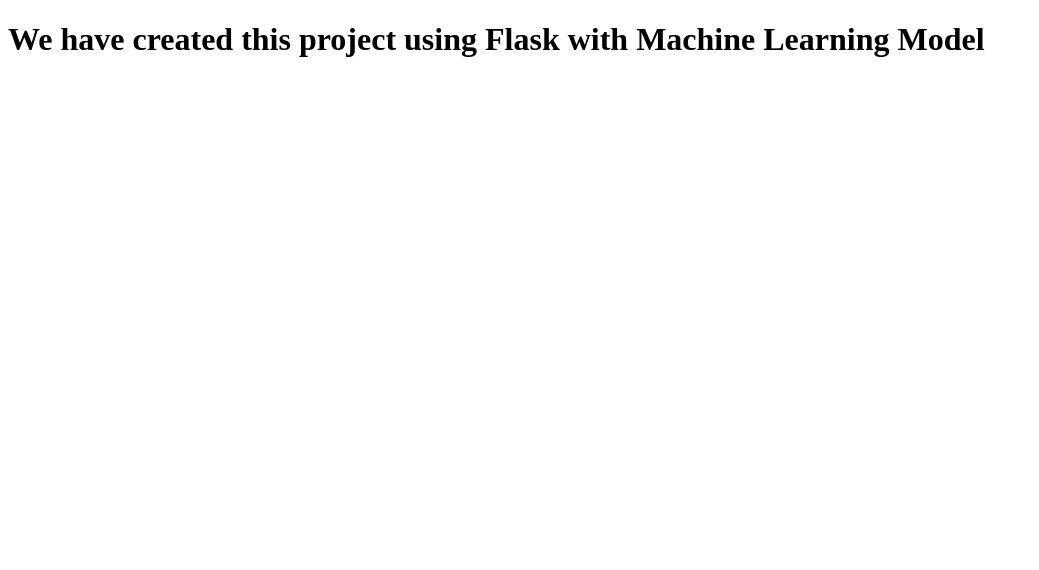
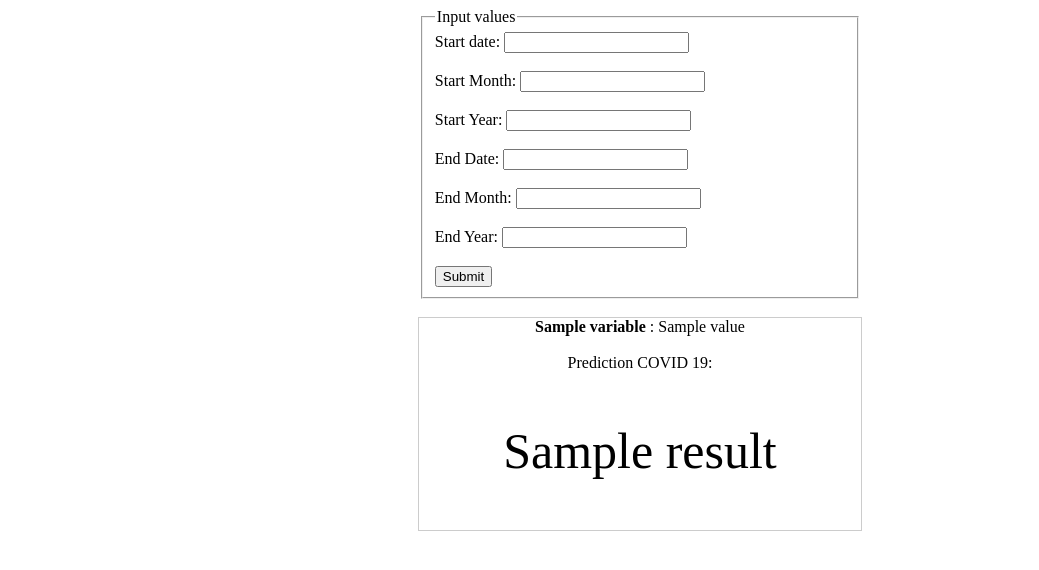
Before and after one commit to Alpha-Space/Covid19_Bangladesh_Prediction, a Flask app: template templates/main.html in a window 1280 px wide. Shown: the top 570 px of the page, without its empty margins (0-1039 px from the left). Run offline with Flask 2, Linux system fonts and the light colour scheme; the template is opened without the code that fills it: most values are stand-ins (such as "Sample title", 1, 10 or a date in 2020); parts of the project's set-up code (start-up, migrations or seed data) failed here and were passed over.

Commit message:
Update File

```diff
--- a/app.py
+++ b/app.py
@@ -1,11 +1,79 @@
 import flask
 import pickle
+import pandas as pd
+import numpy as np
+import datetime
+import math
+import plotly.graph_objs as go
+import mpld3
+
+
+import time
+import matplotlib.pyplot as plt
+
 # Use pickle to load in the pre-trained model.
-with open(f'bd_prediction_model', 'rb') as f:
+with open(f'model/bd_prediction_model.pkl', 'rb') as f:
     model = pickle.load(f)
 app = flask.Flask(__name__, template_folder='templates')
-@app.route('/')
+
+
+@app.route('/', methods=['GET', 'POST'])
 def main():
-    return(flask.render_template('main.html'))
+    if flask.request.method == 'GET':
+        return(flask.render_template('main.html'))
+    if flask.request.method == 'POST':
+        s_date = flask.request.form['s_date']
+        s_month = flask.request.form['s_month']
+        s_year = flask.request.form['s_year']
+
+        e_date = flask.request.form['e_date']
+        e_month = flask.request.form['e_month']
+        e_year = flask.request.form['e_year']
+        # Start - End
+        from sklearn.preprocessing import PolynomialFeatures
+        poly = PolynomialFeatures(degree = 4)
+        start = datetime.datetime.strptime("08-09-20", "%m-%d-%y")
+        end = datetime.datetime.strptime("12-07-20", "%m-%d-%y")
+        date = start
+        date_list = []
+        final_prediction  = {}
+        date_comparison = []
+        while(date.timestamp()<=end.timestamp()):
+            date += datetime.timedelta(days = 1)
+            date_comparison.append(date)
+            date_list.append(date.timestamp())
+
+        #input_variables = pd.DataFrame([[s_date, s_month, s_year,e_date,e_month,e_year]],
+#columns=['s_date', 's_month', 's_year','e_date','e_month','e_year'],
+                                       #dtype=float)
+        prediction = model.predict(poly.fit_transform(np.array(date_list).reshape(len(date_list), 1)))
+        plt.plot(  predictions[10:], lw = 3, color = "red", alpha = 0.6)
+
+        plt.text(86, 1600, "Infections", fontsize=14, color="red", alpha = 0.6)
+        plt.yticks(fontsize = 14)
+        ax.set_xticks([3, 27 , 58, 88 ])
+        ax.set_xticklabels(['Sep', 'Oct', 'Nov', 'Dec'])
+        plt.xticks(fontsize = 14)
+        plt.title("Predictions: Number Of infected Cases In Bangladesh (Sep - Dec)", fontsize = 16)
+
+        plt.tight_layout()
+        fig, ax = plt.subplots(figsize=(5, 6))
+        plt.savefig('prediction.png')
+
+
+
+        return flask.render_template('main.html',
+                                     original_input={'s_date':s_date,
+                                                     's_month':s_month,
+                                                     's_year':s_year,
+                                                     'e_date':e_date,
+                                                     'e_month':e_month,
+                                                     'e_year':e_year},
+                                     result=prediction,
+                                     )
+
+
+
+
 if __name__ == '__main__':
     app.run()
--- a/templates/main.html
+++ b/templates/main.html
@@ -1,7 +1,55 @@
 <!doctype html>
 <html>
+<style>
+form {
+    margin: auto;
+    width: 35%;
+}
+.result {
+    margin: auto;
+    width: 35%;
+    border: 1px solid #ccc;
+}
+</style>
 <head>
-<title>Covid 19 Bangladesh</title>
+    <title>Prediction Result Model</title>
 </head>
-<h1>We have created this project using Flask with Machine Learning Model</h1>
+<form action="{{ url_for('main') }}" method="POST">
+    <fieldset>
+        <legend>Input values</legend>
+        Start date:
+        <input name="s_date" type="number" required>
+        <br>
+        <br> Start Month:
+        <input name="s_month" type="number" required>
+        <br>
+        <br> Start Year:
+        <input name="s_year" type="number" required>
+        <br>
+        <br>
+        End Date:
+        <input name="e_date" type="number" required>
+        <br>
+        <br> End Month:
+        <input name="e_month" type="number" required>
+        <br>
+        <br> End Year:
+        <input name="e_year" type="number" required>
+        <br>
+        <br>
+
+        <input type="submit">
+    </fieldset>
+</form>
+<br>
+<div class="result" align="center">
+    {% if result %}
+        {% for variable, value in original_input.items() %}
+            <b>{{ variable }}</b> : {{ value }}
+        {% endfor %}
+        <br>
+        <br> Prediction COVID 19:
+           <p style="font-size:50px">{{ result }}</p>
+    {% endif %}
+</div>
 </html>
```
Also changed, not shown: 2 other files.
